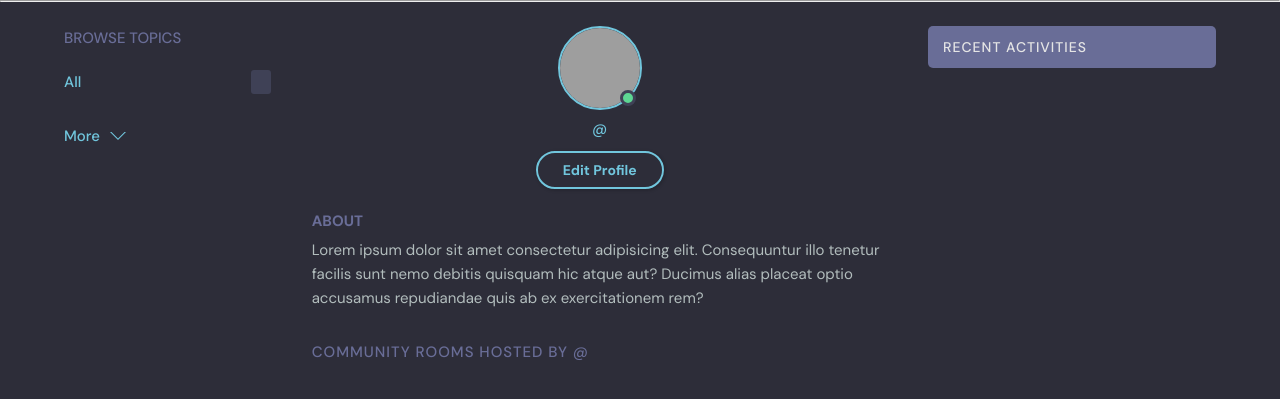
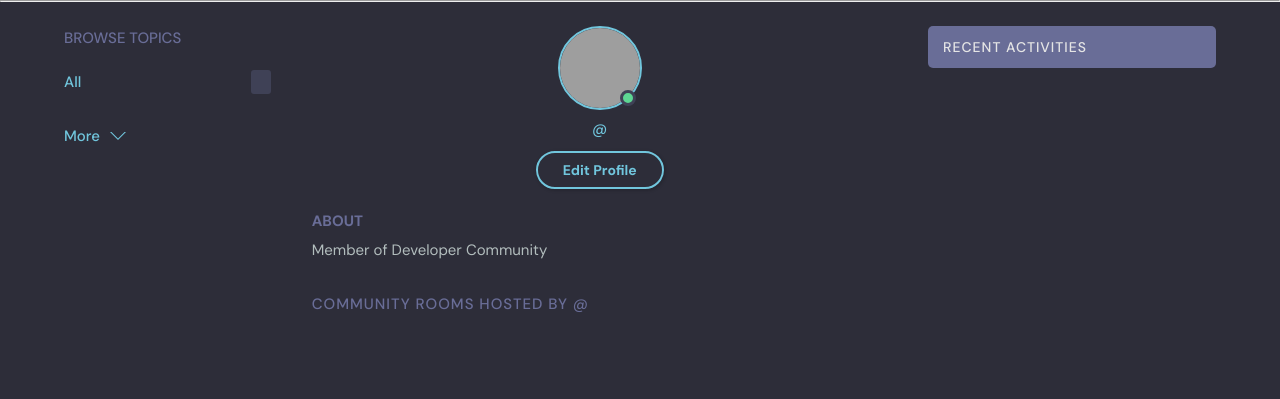
Before and after one commit to WilliamCharlesHoly/developer-community-django, a Django app: template base/templates/base/profile.html in a window 1280 px wide. Shown: the part 76-475 px from the top of the page. Run offline with Django 4.2, Linux system fonts and the light colour scheme; the template is opened without the code that fills it, so the values that code supplies are empty; grey boxes are pictures that could not be loaded.

Commit message:
Update profile.html

```diff
--- a/base/templates/base/profile.html
+++ b/base/templates/base/profile.html
@@ -26,9 +26,7 @@
           <div class="profile__about">
             <h3>About</h3>
             <p>
-              Lorem ipsum dolor sit amet consectetur adipisicing elit. Consequuntur illo tenetur
-              facilis sunt nemo debitis quisquam hic atque aut? Ducimus alias placeat optio
-              accusamus repudiandae quis ab ex exercitationem rem?
+              Member of Developer Community
             </p>
           </div>
         </div>
```
